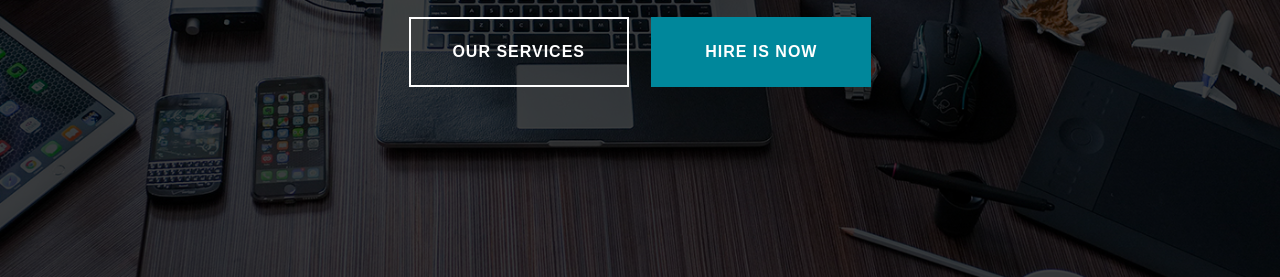
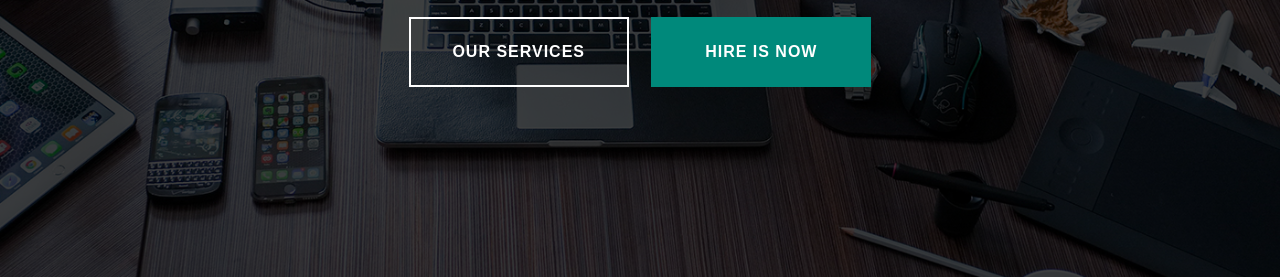
Before and after one commit to Kirill-leskin/Kirill-leskin_4.github.io, a plain HTML site: page index.html in a window 1280 px wide. Shown: the part 523-800 px from the top of the page. Drawn offline with nearby package versions, Linux system fonts and the light colour scheme.

Commit message:
Add files via upload

```diff
--- a/css/main.css
+++ b/css/main.css
@@ -163,7 +163,7 @@ html {
 }
 
 .green {
-    background-color: #00879b;
+    background-color: #00897b;
 }
 
 .first {
```
